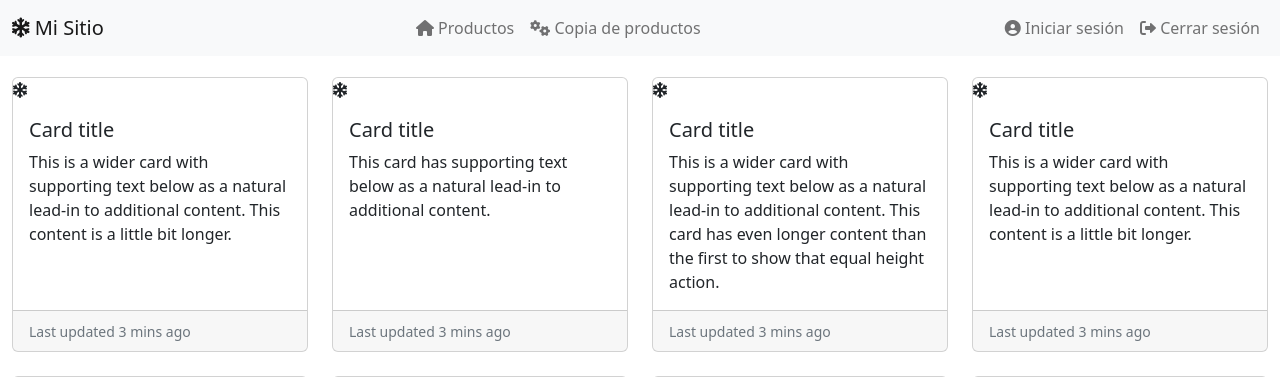
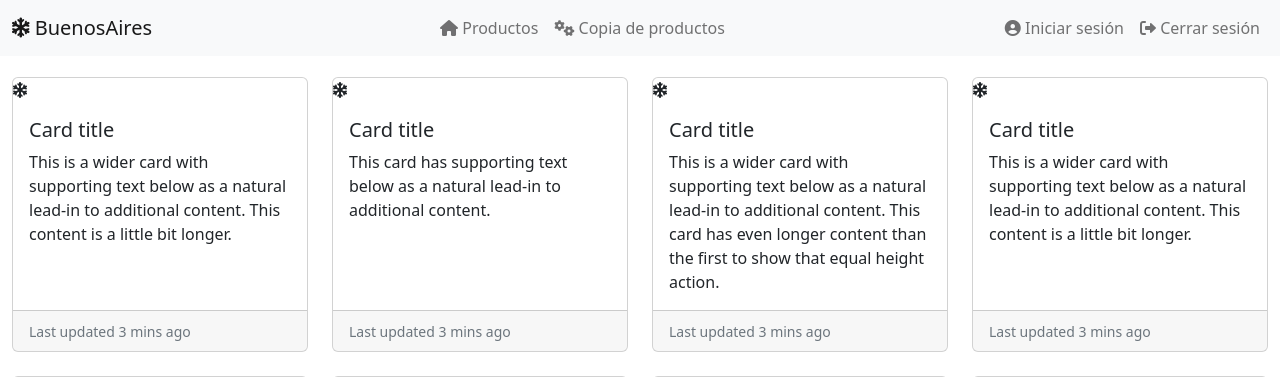
Before and after one commit to camixcode/Proyect_air_acondicionado, a Django app: page /historialVenta in a window 1280 px wide. Shown: the top 377 px of the page. Run offline with Django 4.2, Linux system fonts and the light colour scheme; some libraries are stand-ins or nearby versions.

Commit message:
Update navbar.html

```diff
--- a/clienteSoapLibreria/core/templates/navbar.html
+++ b/clienteSoapLibreria/core/templates/navbar.html
@@ -21,7 +21,7 @@
 <body>
   <nav class="navbar navbar-expand-md navbar-light bg-light  fixed-top">
     <div class="container-fluid">
-      <a class="navbar-brand" href="#"><i class="fas fa-snowflake"></i> Mi Sitio</a>
+      <a class="navbar-brand" href="#"><i class="fas fa-snowflake"></i> BuenosAires</a>
       <button class="navbar-toggler" type="button" data-bs-toggle="collapse" data-bs-target="#navbarCollapse" aria-controls="navbarCollapse" aria-expanded="false" aria-label="Toggle navigation">
         <span class="navbar-toggler-icon"></span>
       </button>
```
